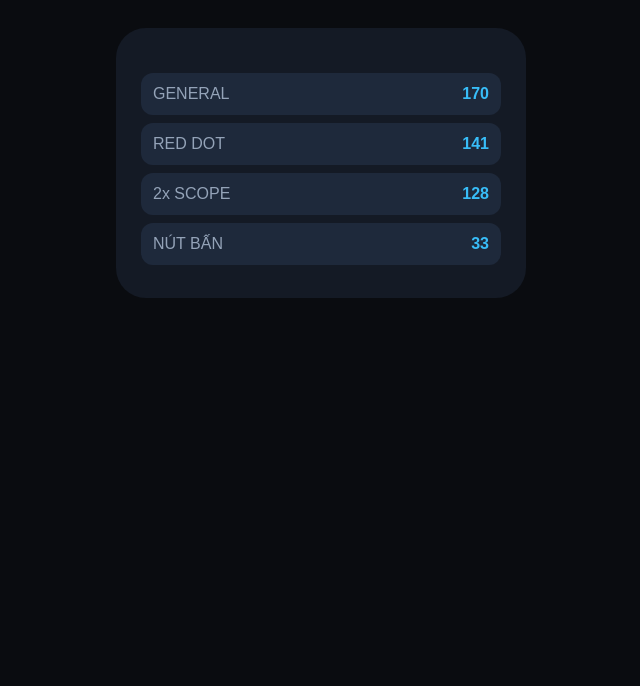
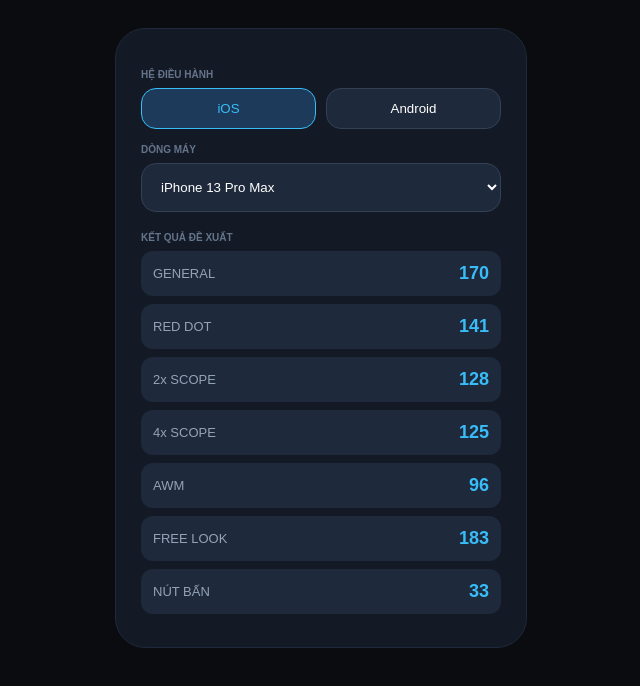
Before and after one commit to huymanh291008-bit/LDM, a plain HTML site: page duymanh.html in a window 1280 px wide. Both pictures are taken after a click on the button "🔍 TÌM ĐỘ NHẠY". Shown: the whole page, without its empty margins (319-959 px from the left). Drawn offline with Linux system fonts and the light colour scheme.

Commit message:
Enhance HTML structure and styling for UI

```diff
--- a/duymanh.html
+++ b/duymanh.html
@@ -1,23 +1,47 @@
 <!DOCTYPE html>
 <html lang="vi">
 <head>
+    <meta charset="UTF-8">
+    <meta name="viewport" content="width=device-width, initial-scale=1.0">
     <style>
-        body { background-color: #0a0c10; color: white; font-family: sans-serif; display: flex; justify-content: center; padding: 20px; }
-        .container { width: 360px; background: #141a25; padding: 25px; border-radius: 30px; }
-        .btn-find { width: 100%; padding: 18px; border-radius: 15px; border: none; background: linear-gradient(90deg, #38bdf8, #2563eb); color: white; font-weight: bold; cursor: pointer; }
+        body { background-color: #0a0c10; color: #fff; font-family: sans-serif; display: flex; justify-content: center; padding: 20px; }
+        .container { width: 360px; background: #141a25; padding: 25px; border-radius: 30px; border: 1px solid #1e293b; }
 
-        /* Hiệu ứng loading */
+        .label { color: #64748b; font-size: 10px; font-weight: bold; margin: 15px 0 8px 0; display: block; }
+        .grid-2 { display: grid; grid-template-columns: 1fr 1fr; gap: 10px; }
+
+        .btn { padding: 12px; border-radius: 15px; border: 1px solid #334155; background: #1e293b; color: white; cursor: pointer; text-align: center; }
+        .btn.active { border-color: #38bdf8; background: #1e3a5a; color: #38bdf8; }
+
+        select { width: 100%; padding: 15px; border-radius: 15px; background: #1e293b; color: white; border: 1px solid #334155; }
+
+        .btn-find { width: 100%; padding: 18px; margin-top: 20px; border-radius: 15px; border: none; background: linear-gradient(90deg, #38bdf8, #2563eb); color: white; font-weight: bold; cursor: pointer; }
+
+        /* Hiệu ứng Phân tích AI */
         #aiLoading { display: none; margin-top: 20px; text-align: center; }
-        .progress-bar { width: 100%; height: 8px; background: #1e293b; border-radius: 4px; overflow: hidden; margin-top: 5px; }
+        .progress-bar { width: 100%; height: 6px; background: #1e293b; border-radius: 3px; margin-top: 10px; overflow: hidden; }
         .progress-fill { height: 100%; background: #38bdf8; width: 0%; transition: width 2s linear; }
 
+        /* Kết quả */
         #resultArea { display: none; margin-top: 20px; }
-        .res-item { background: #1e293b; padding: 12px; margin-bottom: 8px; border-radius: 12px; display: flex; justify-content: space-between; }
+        .res-item { background: #1e293b; padding: 12px; margin-bottom: 8px; border-radius: 12px; display: flex; justify-content: space-between; align-items: center; }
     </style>
 </head>
 <body>
 
 <div class="container">
+    <span class="label">HỆ ĐIỀU HÀNH</span>
+    <div class="grid-2">
+        <button class="btn active" onclick="this.classList.toggle('active')">iOS</button>
+        <button class="btn" onclick="this.classList.toggle('active')">Android</button>
+    </div>
+
+    <span class="label">DÒNG MÁY</span>
+    <select id="phoneSelect">
+        <option value="iphone13">iPhone 13 Pro Max</option>
+        <option value="iphoneXS">iPhone XS</option>
+    </select>
+
     <button class="btn-find" id="searchBtn" onclick="startAnalysis()">🔍 TÌM ĐỘ NHẠY</button>
 
     <div id="aiLoading">
@@ -26,6 +50,7 @@
     </div>
 
     <div id="resultArea">
+        <span class="label">KẾT QUẢ ĐỀ XUẤT</span>
         <div id="resList"></div>
     </div>
 </div>
@@ -37,27 +62,24 @@
         const progress = document.getElementById('progress');
         const resultArea = document.getElementById('resultArea');
 
-        // 1. Ẩn nút, hiện thanh loading
         btn.style.display = 'none';
         loading.style.display = 'block';
-        resultArea.style.display = 'none';
-        progress.style.width = '100%'; // Chạy đầy thanh trong 2 giây
+        progress.style.width = '100%';
 
-        // 2. Đợi 2 giây rồi hiện kết quả
         setTimeout(() => {
             loading.style.display = 'none';
             resultArea.style.display = 'block';
             showResults();
-        }, 2000);
+        }, 2000); // Đợi 2 giây
     }
 
     function showResults() {
-        const data = { "GENERAL": 170, "RED DOT": 141, "2x SCOPE": 128, "NÚT BẤN": 33 };
+        const data = { "GENERAL": 170, "RED DOT": 141, "2x SCOPE": 128, "4x SCOPE": 125, "AWM": 96, "FREE LOOK": 183, "NÚT BẤN": 33 };
         const list = document.getElementById('resList');
         list.innerHTML = Object.entries(data).map(([k, v]) => `
             <div class="res-item">
-                <span style="color:#94a3b8">${k}</span>
-                <span style="color:#38bdf8; font-weight:bold">${v}</span>
+                <span style="color:#94a3b8; font-size:13px;">${k}</span>
+                <span style="color:#38bdf8; font-weight:bold; font-size:18px;">${v}</span>
             </div>
         `).join('');
     }
```
